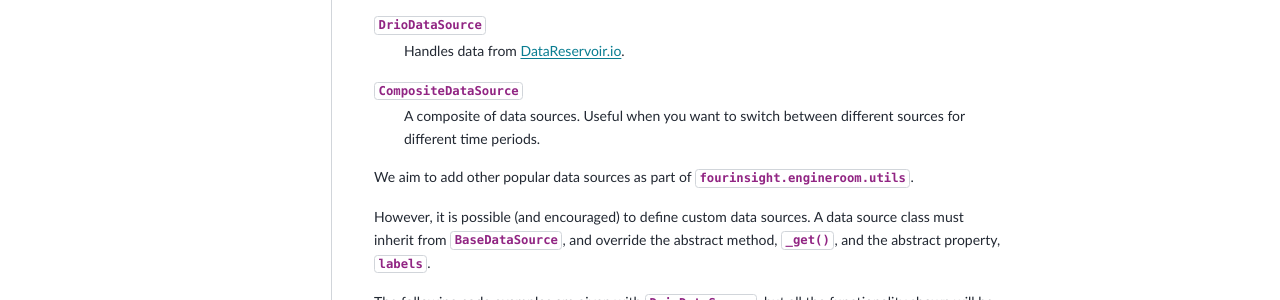
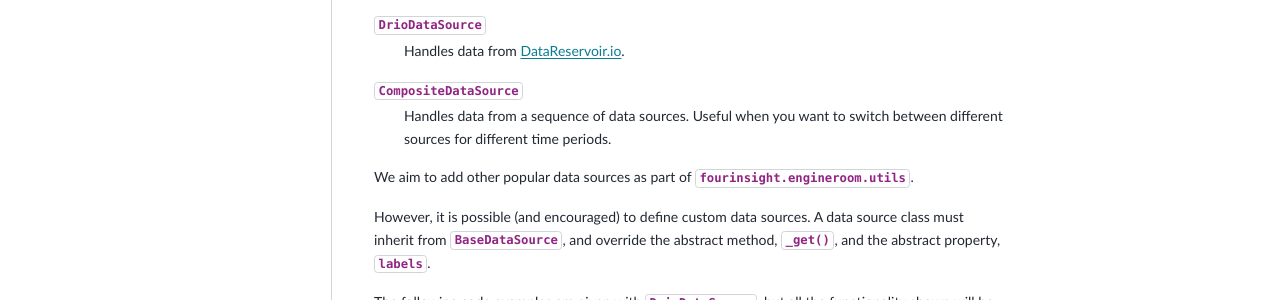
Before and after one commit to 4Subsea/fourinsight-engineroom-utils-python, a Sphinx documentation site: the page built from docs/user_guide/concepts_utils/data_source.rst, in a window 1280 px wide and 900 px high. Shown: the part 403-703 px from the top of the window. Built offline with Sphinx 7.4.7 and the PyData theme 0.15.4, drawn with Linux system fonts in a browser that asks for light colours.

Commit message:
doc: small doc change

```diff
--- a/docs/user_guide/concepts_utils/data_source.rst
+++ b/docs/user_guide/concepts_utils/data_source.rst
@@ -20,8 +20,8 @@ regardless of the source.
     Handles data from DataReservoir.io_.
 
 :class:`~fourinsight.engineroom.utils.CompositeDataSource`
-    A composite of data sources. Useful when you want to switch between different
-    sources for different time periods.
+    Handles data from a sequence of data sources. Useful when you want to switch
+    between different sources for different time periods.
 
 .. _DataReservoir.io: https://www.datareservoir.io/
 
```
Also changed, not shown: 1 other file.
